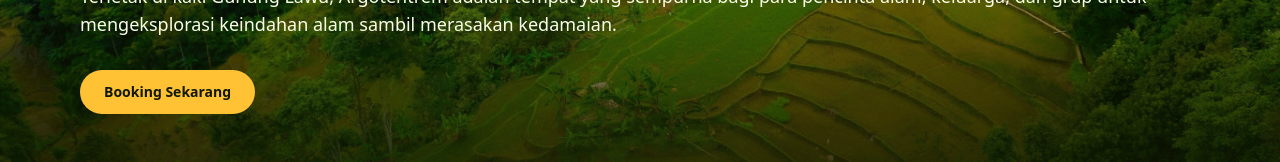
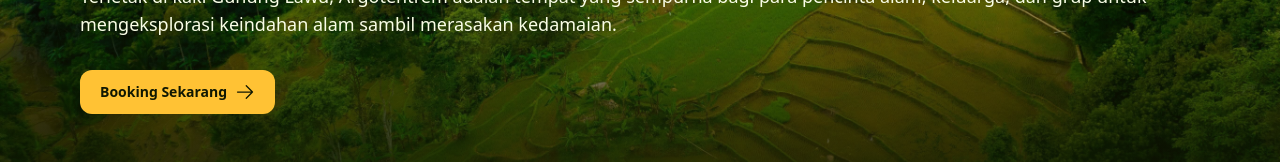
Before and after one commit to umarsani1605/argotentrem, a Vue app: page / in a window 1280 px wide. Shown: the part 534-696 px from the top of the page. Built offline with nearby package versions, Linux system fonts and the light colour scheme; a web font is replaced by a local one.

Commit message:
update progress

```diff
--- a/src/pages/sections/HeroSection.vue
+++ b/src/pages/sections/HeroSection.vue
@@ -18,8 +18,13 @@ import ScrollAnimation from '../../assets/animation/scroll.json'
         <p class="text-lg text-brand-50">
           Terletak di kaki Gunung Lawu, Argotentrem adalah tempat yang sempurna bagi para
           pencinta alam, keluarga, dan grup untuk mengeksplorasi keindahan alam sambil merasakan kedamaian.</p>
-        <a class="inline-flex bg-accent text-brand-950 text-sm font-bold rounded-full py-3 px-6" href="#">
+        <a class="inline-flex bg-accent text-brand-950 text-sm font-bold rounded-xl py-3 px-5" href="#">
           Booking Sekarang
+          <svg xmlns="http://www.w3.org/2000/svg" fill="none" viewBox="0 0 24 24" stroke-width="1.5" stroke="currentColor"
+            class="w-5 ml-2">
+            <path stroke-linecap="round" stroke-linejoin="round" d="M13.5 4.5 21 12m0 0-7.5 7.5M21 12H3" />
+          </svg>
+
         </a>
       </div>
       <div class="h-20 mt-24">
--- a/src/pages/sections/PricingSection.vue
+++ b/src/pages/sections/PricingSection.vue
@@ -15,7 +15,7 @@
     <!-- Grid -->
     <div class="mt-12 grid sm:grid-cols-2 lg:grid-cols-3 gap-6 px-16 lg:items-center">
       <!-- Card -->
-      <div class="flex flex-col bg-brand-900/50 text-center rounded-xl p-8">
+      <div class="flex flex-col border-brand-900 border-4 bg-brand-900/50 text-center rounded-xl p-8">
         <h4 class="font-medium text-lg text-gray-800 dark:text-gray-200">Paket 1</h4>
         <span class="mt-5 font-bold text-5xl text-gray-800 dark:text-gray-200">
           <span class="font-bold text-4xl -me-2">Rp</span>
@@ -91,7 +91,7 @@
           </li>
         </ul>
       </div>
-      <div class="flex flex-col bg-brand-900/50 text-center rounded-xl p-8">
+      <div class="flex flex-col border-brand-900 border-4 bg-brand-900/50 text-center rounded-xl p-8">
         <h4 class="font-medium text-lg text-gray-800 dark:text-gray-200">Paket 2</h4>
         <span class="mt-5 font-bold text-5xl text-gray-800 dark:text-gray-200">
           <span class="font-bold text-4xl -me-2">Rp</span>
@@ -167,7 +167,7 @@
           </li>
         </ul>
       </div>
-      <div class="flex flex-col bg-brand-900/50 text-center rounded-xl p-8">
+      <div class="flex flex-col border-brand-900 border-4 bg-brand-900/50 text-center rounded-xl p-8">
         <h4 class="font-medium text-lg text-gray-800 dark:text-gray-200">Paket 3</h4>
         <span class="mt-5 font-bold text-5xl text-gray-800 dark:text-gray-200">
           <span class="font-bold text-4xl -me-2">Rp</span>
```
